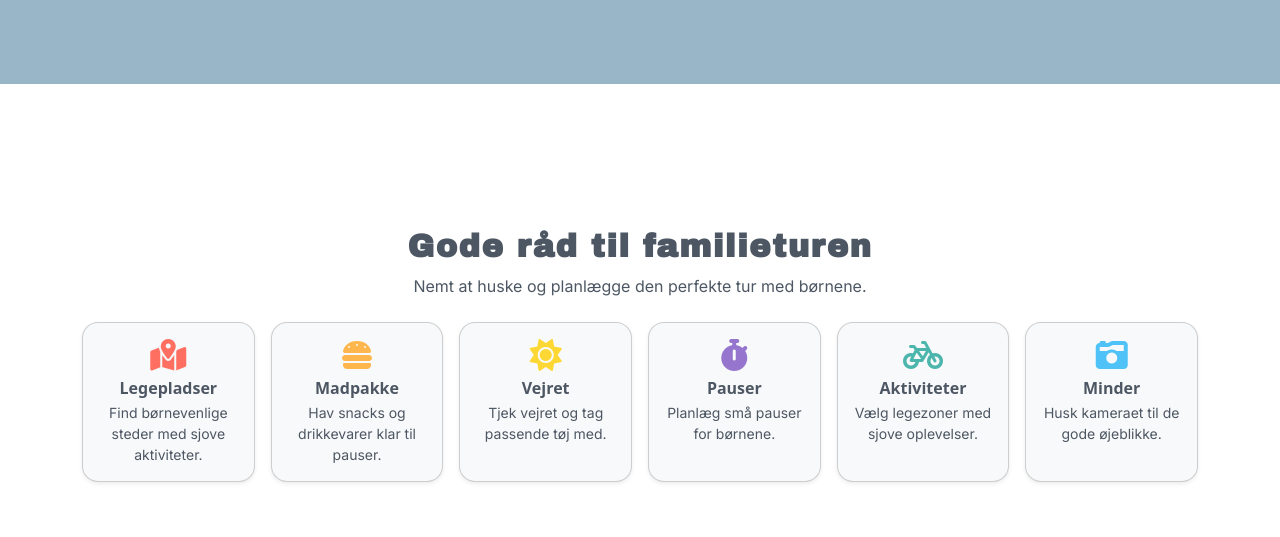
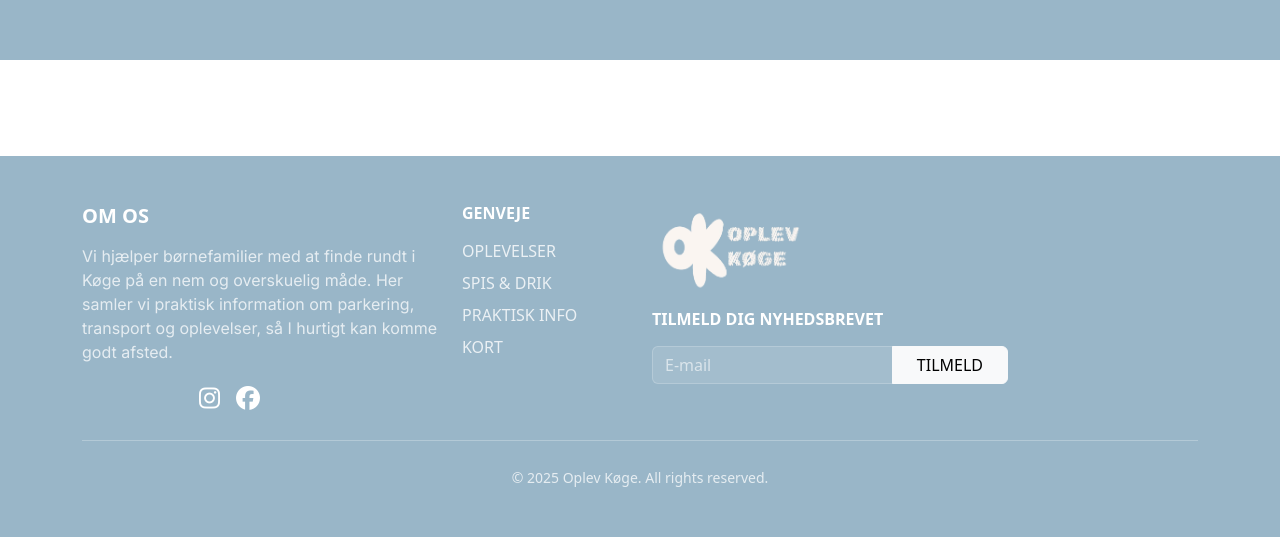
Before and after one commit to Sonjadurrani/Tema6, a website: page legepladser.html in a window 1280 px wide. Shown: the part 2050-2587 px from the top of the page. Drawn offline with nearby package versions, Linux system fonts and the light colour scheme; files that its build step writes are made by us from their sources; grey boxes are pictures that could not be loaded.

Commit message:
lidt detaljer på de 2 sider:)

```diff
--- a/legepladser.html
+++ b/legepladser.html
@@ -74,14 +74,14 @@
                                                 <li><a href="#" class="nav-link text-small pb-0">Natur & Strande</a></li>
                                                 <li><a href="#" class="nav-link text-small pb-0">Indendørs Aktiviteter</a></li>
                                                 <li><a href="#" class="nav-link text-small pb-0">Familievenlige Attraktioner</a></li>
-                                                <li><a href="#" class="nav-link text-small pb-0">Legepladser</a></li>
+                                                <li><a href="legepladser.html" class="nav-link text-small pb-0">Legepladser</a></li>
                                             </ul>
                                         </div>
 
                                         <div class="col-lg-6 mb-4">
                                             <h6 class="font-weight-bold text-uppercase">SPIS & DRIK</h6>
                                             <ul class="list-unstyled">
-                                                <li><a href="#" class="nav-link text-small pb-0">Børnevenlige Restauranter</a></li>
+                                                <li><a href="SpisOgDrik.html" class="nav-link text-small pb-0">Børnevenlige Restauranter</a></li>
                                                 <li><a href="#" class="nav-link text-small pb-0">Børnemenuer</a></li>
                                                 <li><a href="#" class="nav-link text-small pb-0">Cafeer</a></li>
                                                 <li><a href="#" class="nav-link text-small pb-0">Is & Snacks</a></li>
@@ -136,14 +136,14 @@
 <!--- Overskrift + paragraph --->
 <div class="container text-center my-5" style="max-width: 900px;">
     <div class="text-secondary">
-        <h1 class="fw-bold" style="letter-spacing: 2px;">PLADS TIL LEG - LEGEPLADSER</h1>
+        <h1 class="fw-bold" style="letter-spacing: 2px;">PLADS TIL LEG</h1>
 
         <p class="mt-4" style="font-size: 1.1rem; line-height: 1.7;">
             Byen har en levende madscene, der afspejler både lokal tradition og moderne gastronomi. I Køges historiske gader og omkring havnen finder du caféer med friskbrygget kaffe og hjemmebag, restauranter med fokus på fisk og skaldyr, samt steder der serverer italienske, asiatiske og skandinaviske specialiteter. Mange af spisestederne lægger vægt på råvarer fra lokalområdet, hvilket giver en autentisk og nærværende smagsoplevelse. Legepladserne er også samlingssteder, hvor børn og voksne kan mødes og skabe fællesskab.
         </p>
     </div>
 </div>
-<br>
+
 <br>
 
 <!--- 2 billeder med tekst + knapper --->
@@ -181,9 +181,9 @@
         <!-- Tekst til højre -->
         <div class="col-md-6 d-flex flex-column justify-content-center">
             <div class="text-secondary">
-                <h2 class="fw-bold mb-3">Legeplads - Løvparken Køge</h2>
+                <h2 class="fw-bold mb-3">Legeplads - Lovparken Køge</h2>
                 <p>
-                    Legepladsen i Løvparken i Køge er en populær del af byparken, hvor børn kan lege trygt.
+                    Legepladsen i Lovparken er en populær del af byparken, hvor børn kan lege trygt.
                     Her er der plads til både boldspil og ophold, og området er velegnet til børn i alderen 1-14 år.
                     Parken er en grøn oase midt i byen, som giver gode rammer for leg og fællesskab.
                 </p>
@@ -227,70 +227,57 @@
 <br>
 <br>
 
-<!--- Praktisk info bjælke kompakt --->
-<div class="container my-5">
-    <div class="text-center mb-4">
-        <h2 class="fw-bold text-secondary" style="letter-spacing: 1.5px;">Gode råd til familieturen</h2>
-        <p class="text-secondary" style="max-width: 700px; margin: 0 auto;">
-            Nemt at huske og planlægge den perfekte tur med børnene.
-        </p>
-    </div>
 
-    <div class="row g-3 justify-content-center">
 
-        <!-- Kort 1 -->
-        <div class="col-6 col-md-2">
-            <div class="card text-center p-3 bg-light h-100 shadow-sm rounded-4">
-                <i class="fas fa-map-marked-alt fa-2x mb-2" style="color:#ff6f61;"></i>
-                <h6 class="fw-bold text-secondary mb-1">Legepladser</h6>
-                <p class="text-secondary small mb-0">Find børnevenlige steder med sjove aktiviteter.</p>
+<footer class="gradient-footer bg-primary text-white py-5">
+    <div class="container">
+        <div class="row g-4">
+            <!-- Company Info -->
+            <div class="col-lg-4">
+                <h5 class="fw-bold mb-3">OM OS</h5>
+                <p class="opacity-75">
+                    Vi hjælper børnefamilier med at finde rundt i Køge på en nem og overskuelig måde.
+                    Her samler vi praktisk information om parkering, transport og oplevelser, så I hurtigt kan komme godt afsted.
+                </p>
+                <div class="col-md-6 d-flex justify-content-center justify-content-md-end gap-3 mt-n2">
+                    <a href="https://www.instagram.com/" class="text-white fs-4"><i class="fab fa-instagram"></i></a>
+                    <a href="https://www.facebook.com/" class="text-white fs-4"><i class="fab fa-facebook"></i></a>
+                </div>
+            </div>
+
+            <!-- Quick Links -->
+            <div class="col-lg-2 col-md-4">
+                <h6 class="fw-bold mb-3">GENVEJE</h6>
+                <ul class="list-unstyled">
+                    <li class="mb-2"><a href="#" class="footer-link">OPLEVELSER</a></li>
+                    <li class="mb-2"><a href="SpisOgDrik.html" class="footer-link">SPIS & DRIK</a></li>
+                    <li class="mb-2"><a href="#" class="footer-link">PRAKTISK INFO</a></li>
+                    <li class="mb-2"><a href="#" class="footer-link">KORT</a></li>
+                </ul>
+            </div>
+
+            <!-- Newsletter -->
+            <div class="col-lg-4 text-center text-lg-start">
+                <!-- Logo over nyhedsbrevet -->
+                <img src="images/LOGO.png" alt="Oplev Køge" width="150" class="mb-3">
+
+                <h6 class="fw-bold mb-3">TILMELD DIG NYHEDSBREVET</h6>
+
+                <div class="input-group mt-3">
+                    <input type="email" class="form-control newsletter-input" placeholder="E-mail">
+                    <button class="btn btn-light px-4" type="button">TILMELD</button>
+
+                </div>
             </div>
         </div>
 
-        <!-- Kort 2 -->
-        <div class="col-6 col-md-2">
-            <div class="card text-center p-3 bg-light h-100 shadow-sm rounded-4">
-                <i class="fas fa-hamburger fa-2x mb-2" style="color:#ffb74d;"></i>
-                <h6 class="fw-bold text-secondary mb-1">Madpakke</h6>
-                <p class="text-secondary small mb-0">Hav snacks og drikkevarer klar til pauser.</p>
+        <hr class="my-4 opacity-25">
+
+        <!-- Copyright -->
+        <div class="row align-items-center">
+            <div class="col-12 text-center mb-3 mb-md-0">
+                <small class="opacity-75">© 2025 Oplev Køge. All rights reserved.</small>
             </div>
         </div>
-
-        <!-- Kort 3 -->
-        <div class="col-6 col-md-2">
-            <div class="card text-center p-3 bg-light h-100 shadow-sm rounded-4">
-                <i class="fas fa-sun fa-2x mb-2" style="color:#fdd835;"></i>
-                <h6 class="fw-bold text-secondary mb-1">Vejret</h6>
-                <p class="text-secondary small mb-0">Tjek vejret og tag passende tøj med.</p>
-            </div>
-        </div>
-
-        <!-- Kort 4 -->
-        <div class="col-6 col-md-2">
-            <div class="card text-center p-3 bg-light h-100 shadow-sm rounded-4">
-                <i class="fas fa-stopwatch fa-2x mb-2" style="color:#9575cd;"></i>
-                <h6 class="fw-bold text-secondary mb-1">Pauser</h6>
-                <p class="text-secondary small mb-0">Planlæg små pauser for børnene.</p>
-            </div>
-        </div>
-
-        <!-- Kort 5 -->
-        <div class="col-6 col-md-2">
-            <div class="card text-center p-3 bg-light h-100 shadow-sm rounded-4">
-                <i class="fas fa-bicycle fa-2x mb-2" style="color:#4db6ac;"></i>
-                <h6 class="fw-bold text-secondary mb-1">Aktiviteter</h6>
-                <p class="text-secondary small mb-0">Vælg legezoner med sjove oplevelser.</p>
-            </div>
-        </div>
-
-        <!-- Kort 6 -->
-        <div class="col-6 col-md-2">
-            <div class="card text-center p-3 bg-light h-100 shadow-sm rounded-4">
-                <i class="fas fa-camera-retro fa-2x mb-2" style="color:#4fc3f7;"></i>
-                <h6 class="fw-bold text-secondary mb-1">Minder</h6>
-                <p class="text-secondary small mb-0">Husk kameraet til de gode øjeblikke.</p>
-            </div>
-        </div>
-
     </div>
-</div>
+</footer>
```
Also changed, not shown: SpisOgDrik.html (+55 -3 lines).
